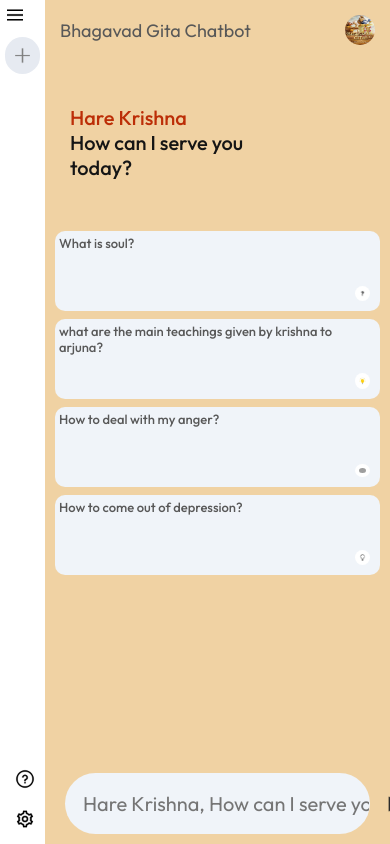
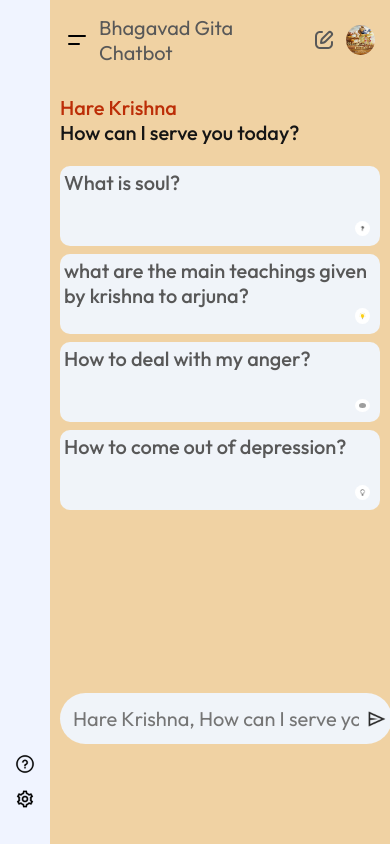
Before and after one commit to santosh-gkg/geeta-frontend, a React (Vite) app: page / in a window 390 px wide. Built offline with nearby package versions, Linux system fonts and the light colour scheme; grey boxes are pictures that could not be loaded.

Commit message:
made responsive

```diff
--- a/src/components/Main/Main.css
+++ b/src/components/Main/Main.css
@@ -6,6 +6,9 @@
     background-color: #f0d2a3;
 }
 
+.main .nav .new-chat{
+    display:none;
+}
 .main .nav{
     display: flex;
     align-items: center;
@@ -14,6 +17,10 @@
     padding: 15px;
     color: #585858;
 
+}
+
+.sidebar-button{
+    display: none;
 }
 
 .main .nav img{
@@ -217,17 +224,28 @@
     line-height: 1.3;
 }
 
-.output h2{
-    color: #ea0909;
-}
+
 
 
 @media screen and (max-width: 768px){
+    .main{
+        /* min-height: 50vh; */
+        padding-bottom: 0%;
+
+    }
+    .main .nav .new-chat{
+        display:flex;
+
+    }
+
     .main .cards{
         grid-template-columns: repeat(auto-fill, minmax(150px, 1fr));
     }
     .main-container{
-        max-width: 100%;
+        max-width: fit-content;
+        margin: 0px;
+        margin-right: 0px;
+
     }
     .result{
         padding: 0px 5%;
@@ -244,7 +262,13 @@
         cursor: pointer;
     }
     .main .card p{
-        font-size: 13px;
+        font-size: 20px;
+
+    }
+    .sidebar-button{
+        display: flex;
+        background-color: transparent;
+        border: none;
     }
     .main .nav img{
         width: 30px;
@@ -256,19 +280,28 @@
     }
 
     .main .nav{
-        font-size: 18px;
+        width: fit-content;
+        gap: 10px;
+        font-size: 20px;
+        padding: 15px;
+        color: #585858;
+
     }
-
     .greet{
+        margin: 5px 0px;
+        max-width: 100%;
         font-size: 20px;
+        color: #151515;
+        font-weight: 500;
+        padding: 10px;
     }
 
     .main-bottom{
         position: absolute;
-        bottom: 10px;
+        bottom: 0px;
         width: 100%;
-        max-width: 100%;
-        padding: 0px 20px;
+        max-width: fit-content;
+        padding: 0px 10px;
         margin: auto;
         background-color: transparent;
 
@@ -279,9 +312,20 @@
     }
 
     .search-box{
-        padding: 10px 10px;
+        position: absolute;
+        padding: 5px;
+        bottom: 50px;
+        margin-bottom:50px ;
+        gap: 0px;
+        background-color: #f0f4f9;
+        max-width: fit-content;
+
     }
-
+    .search-box div{
+        display: flex;
+        align-items: center;
+        gap: 0px;
+    }
     .search-box input{
         font-size: 20px;
     }
@@ -299,18 +343,15 @@
     }
     .result-title{
         font-size: 20px;
+        margin-right: 20px;
     }
 
     .result-data{
         font-size: 20px;
+        margin-right: 20px;
     }
 
-    .result-data p{
-        font-size: 15px;
-    }
 
-    .output h2{
-        font-size: 20px;
-    }
+
 
 }
--- a/src/components/Main/Main.jsx
+++ b/src/components/Main/Main.jsx
@@ -1,13 +1,24 @@
-import React, { useContext,useEffect,useRef } from 'react';
+import React, { useContext,useEffect,useRef, useState } from 'react';
 import './Main.css';
 import { assets } from '../../assets/assets';
 import { Context } from '../../config/context';
 
 const Main = () => {
-    const { input, setInput, currentChat, chats, sendMessage } = useContext(Context);
+    const { input, setInput, currentChat, chats, sendMessage, startNewChat,mobile,setMobile,extended,setExtended} = useContext(Context);
     const handleCardClick = (text) => {
         setInput(text);
     };
+    const isMobileDevice = () => {
+        return /Mobi|Android/i.test(window.navigator.userAgent);
+      };
+
+      useEffect(() => {
+        // Set the mobile state based on the device type
+        setExtended(isMobileDevice());
+        setMobile(isMobileDevice());
+
+        // You can set other state variables based on the device type
+      }, [setExtended,setMobile]);
     const handleKeyPress = (event) => {
         if (event.key === 'Enter') {
             sendMessage(input);
@@ -25,7 +36,17 @@ const Main = () => {
     return (
         <div className='main'>
             <div className="nav">
+            <button type="button" onClick={() => setMobile(prev => !prev)} className="sidebar-button"><span ></span>
+                <svg xmlns="http://www.w3.org/2000/svg" width="24" height="24" fill="none" viewBox="0 0 24 24" >
+                    <path fill="currentColor" fill-rule="evenodd" d="M3 8a1 1 0 0 1 1-1h16a1 1 0 1 1 0 2H4a1 1 0 0 1-1-1m0 8a1 1 0 0 1 1-1h10a1 1 0 1 1 0 2H4a1 1 0 0 1-1-1" clip-rule="evenodd">
+
+                    </path>
+                </svg>
+            </button>
                 <p>Bhagavad Gita Chatbot</p>
+                <div onClick={startNewChat} className="new-chat">
+                <svg xmlns="http://www.w3.org/2000/svg" width="24" height="24" fill="currentColor" viewBox="0 0 24 24" class="mx-2.5 icon-lg juice:text-token-text-secondary"><path d="M15.673 3.913a3.121 3.121 0 1 1 4.414 4.414l-5.937 5.937a5 5 0 0 1-2.828 1.415l-2.18.31a1 1 0 0 1-1.132-1.13l.311-2.18A5 5 0 0 1 9.736 9.85zm3 1.414a1.12 1.12 0 0 0-1.586 0l-5.937 5.937a3 3 0 0 0-.849 1.697l-.123.86.86-.122a3 3 0 0 0 1.698-.849l5.937-5.937a1.12 1.12 0 0 0 0-1.586M11 4A1 1 0 0 1 10 5c-.998 0-1.702.008-2.253.06-.54.052-.862.141-1.109.267a3 3 0 0 0-1.311 1.311c-.134.263-.226.611-.276 1.216C5.001 8.471 5 9.264 5 10.4v3.2c0 1.137 0 1.929.051 2.546.05.605.142.953.276 1.216a3 3 0 0 0 1.311 1.311c.263.134.611.226 1.216.276.617.05 1.41.051 2.546.051h3.2c1.137 0 1.929 0 2.546-.051.605-.05.953-.142 1.216-.276a3 3 0 0 0 1.311-1.311c.126-.247.215-.569.266-1.108.053-.552.06-1.256.06-2.255a1 1 0 1 1 2 .002c0 .978-.006 1.78-.069 2.442-.064.673-.192 1.27-.475 1.827a5 5 0 0 1-2.185 2.185c-.592.302-1.232.428-1.961.487C15.6 21 14.727 21 13.643 21h-3.286c-1.084 0-1.958 0-2.666-.058-.728-.06-1.369-.185-1.96-.487a5 5 0 0 1-2.186-2.185c-.302-.592-.428-1.233-.487-1.961C3 15.6 3 14.727 3 13.643v-3.286c0-1.084 0-1.958.058-2.666.06-.729.185-1.369.487-1.961A5 5 0 0 1 5.73 3.545c.556-.284 1.154-.411 1.827-.475C8.22 3.007 9.021 3 10 3A1 1 0 0 1 11 4"></path></svg>
+                </div>
                 <img src={assets.bg_icon} alt="" />
             </div>
             <div className="main-container">
--- a/src/components/Sidebar/Sidebar.css
+++ b/src/components/Sidebar/Sidebar.css
@@ -76,35 +76,37 @@
 @media (max-width: 768px){
 
     .sidebar .menu{
-        margin-left: 0px;
+        display: none;
     }
     .sidebar .bottom-item{
         padding-right: 0px;
         cursor: pointer;
     }
-    .sidebar{
-        min-height: 100vh;
-        display: inline-flex;
-        flex-direction: column;
-        /* justify-content: space-between; */
-        background-color: transparent;
-        padding: 5px 5px;
+
+    .sidebar .new-chat{
+        display: none;
     }
-    .sidebar .new-chat{
-        margin-top: 12px;
-        gap: 8px;
-        padding: 8px 10px;
-        background-color: #e6eaf1;
-        border-radius: 50px;
-        font-size: 14px;
-        color:grey;
-        cursor: pointer;
-    }
-    .sidebar .new-chat img{
-        width: 15px;
-    }
+
     .sidebar .recent{
         max-height: 75vh;
+        font-size: 18px;
+    }
+    .sidebar .recent-entry{
+        display: flex;
+        align-items: start;
+        gap: 5px;
+        padding: 5px;
+        padding-right: 5px;
+        /* border-radius: 50px; */
+        margin-bottom:5px ;
+        color: #282828;
+        font-size: 18px;
+        cursor: pointer;
+
+    }
+
+    .sidebar .recent .recent-entry .message-icon{
+        display: none;
     }
 
 }
--- a/src/components/Sidebar/sidebar.jsx
+++ b/src/components/Sidebar/sidebar.jsx
@@ -6,8 +6,9 @@ import {Popup} from 'reactjs-popup';
 import 'reactjs-popup/dist/index.css';
 
 const Sidebar = () => {
-    const [extended, setExtended] = useState(false);
-    const { chats, startNewChat, loadChat, deleteChat} = useContext(Context);
+
+    const { chats, startNewChat, loadChat, deleteChat,mobile,extended,setExtended} = useContext(Context);
+
     const handleDelete = (chatId) => {
         // if (window.confirm('Are you sure you want to delete this chat?')) {
         //     deleteChat(chatId);
@@ -15,21 +16,27 @@ const Sidebar = () => {
         deleteChat(chatId);
     };
 
+
     return (
+
         <div className="sidebar">
+
+            {!mobile?
+            <>
                 <div className="top">
                 <img onClick={() => setExtended(prev => !prev)} className='menu' src={assets.menu_icon} alt="" />
                 <div onClick={startNewChat} className="new-chat">
                     <img src={assets.plus_icon} alt="" className="" />
                     {extended ? <p>New Chat</p> : null}
                 </div>
+
                 {extended ?
                     <div className="recent">
                         <p className="recent-title">Recent Chats</p>
                         {chats.map(chat => (
                             <div key={chat.id} onClick={() => loadChat(chat.id)} className="recent-entry">
 
-                                <img src={assets.message_icon} alt="" />
+                                <img src={assets.message_icon} alt="" className='message-icon' />
                                 {(!chat.messages.length) ?
                                 <p>New Chat</p> : <p>{chat.messages[0].content.slice(0,18)+'...'}</p>
 
@@ -39,10 +46,13 @@ const Sidebar = () => {
                                 <img onClick={() => handleDelete(chat.id)} src={assets.delete_icon} alt="delete" />
                             </div>
                         ))}
+
                     </div>
                     : null
                 }
+
             </div>
+
                 <div className="bottom">
                     <div className="bottom-item recent-entry">
                         <img src={assets.question_icon} alt="" />
@@ -57,7 +67,13 @@ const Sidebar = () => {
                         {extended ? <p className="">Settings</p> : null}
                     </div>
                 </div>
+                </>
+            :null
+            }
+
         </div>
+
+
     );
 };
 
--- a/src/config/context.jsx
+++ b/src/config/context.jsx
@@ -7,6 +7,8 @@ const ContextProvider = (props) => {
     const [input, setInput] = useState('');
     const [currentChat, setCurrentChat] = useState(null);
     const [chats, setChats] = useState([]);
+    const [mobile, setMobile] = useState(false);
+    const [extended, setExtended] = useState(false);
 
     useEffect(() => {
         const storedChats = JSON.parse(localStorage.getItem('chats')) || [];
@@ -98,7 +100,7 @@ const ContextProvider = (props) => {
     };
 
     return (
-        <Context.Provider value={{ input, setInput, currentChat, chats, startNewChat, sendMessage, loadChat, deleteChat}}>
+        <Context.Provider value={{ input, setInput, currentChat, chats, startNewChat, sendMessage, loadChat, deleteChat,mobile,setMobile,extended,setExtended}}>
             {props.children}
         </Context.Provider>
     );
```
Lines whose indentation alone changed are shown as unchanged.
